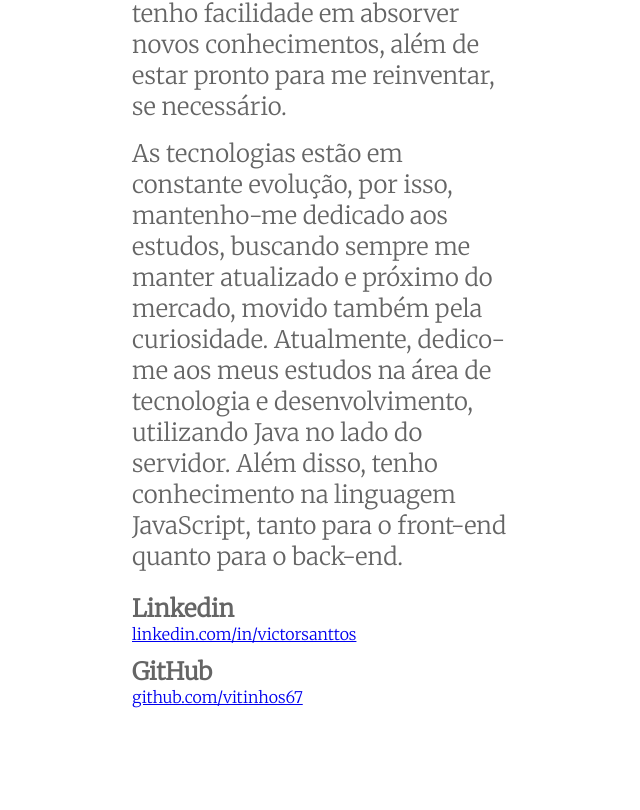
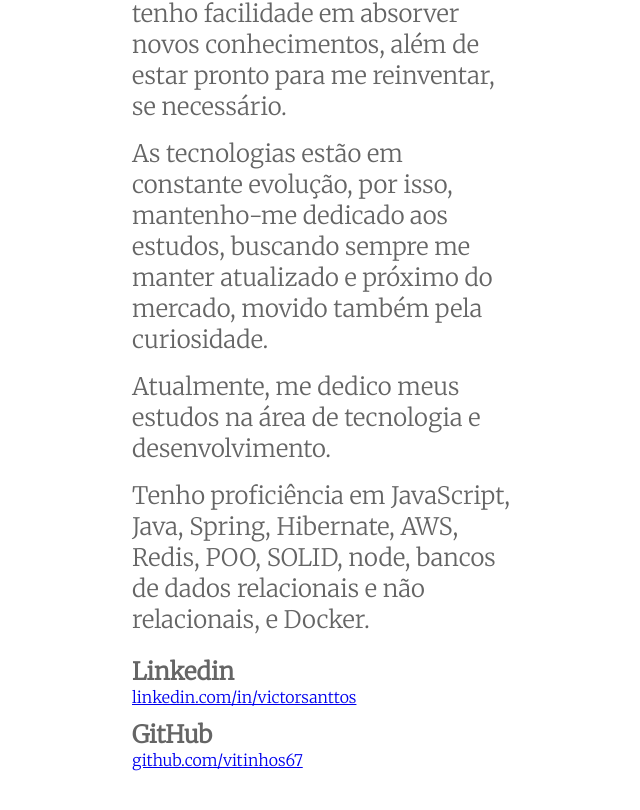
Before and after one commit to vitinhos67/mywebsite-spa, a Vue app: page / in a window 1280 px wide. Shown: the part 863-1673 px from the top of the page, without its empty margins (316-956 px from the left). Before the commit the page ends 1650 px from the top, so only its background shows below. Built offline with nearby package versions, Linux system fonts and the light colour scheme.

Commit message:
chore: added tecs

```diff
--- a/src/views/HomeVue.vue
+++ b/src/views/HomeVue.vue
@@ -31,10 +31,18 @@
       <p class="about-me-text">
         As tecnologias estão em constante evolução, por isso, mantenho-me
         dedicado aos estudos, buscando sempre me manter atualizado e próximo do
-        mercado, movido também pela curiosidade. Atualmente, dedico-me aos meus
-        estudos na área de tecnologia e desenvolvimento, utilizando Java no lado
-        do servidor. Além disso, tenho conhecimento na linguagem JavaScript,
-        tanto para o front-end quanto para o back-end.
+        mercado, movido também pela curiosidade.
+      </p>
+
+      <p class="about-me-text">
+        Atualmente, me dedico meus estudos na área de tecnologia e
+        desenvolvimento.
+      </p>
+
+      <p class="about-me-text">
+        Tenho proficiência em JavaScript, Java, Spring, Hibernate, AWS, Redis,
+        POO, SOLID, node, bancos de dados relacionais e não relacionais, e
+        Docker.
       </p>
 
       <h2 class="social">Linkedin</h2>
```
